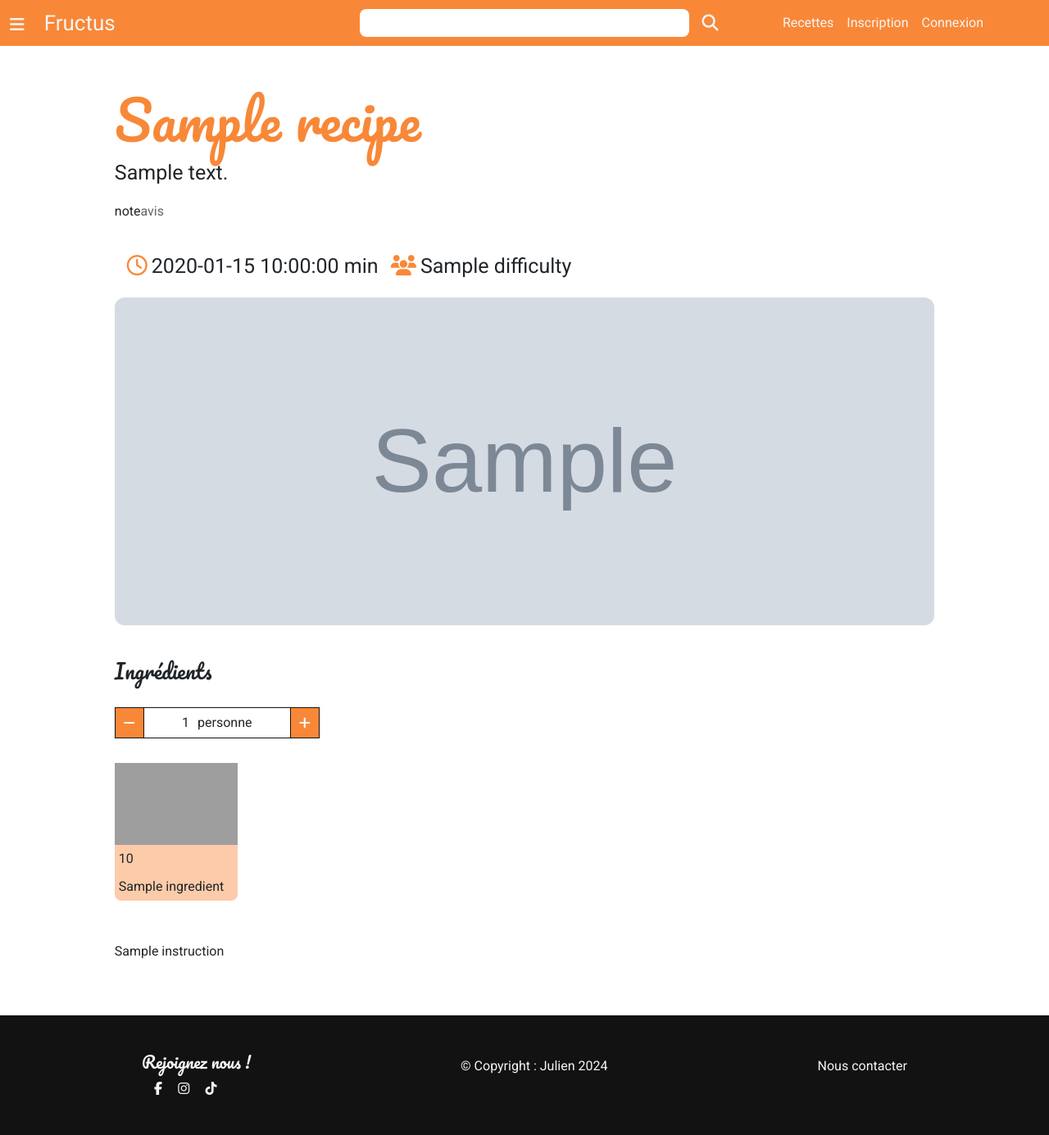
After one commit to DfrtJulien/fructus, a PHP site: template src/Views/recipe/showRecipe.view.php in a window 1280 px wide. The commit adds this page. Shown: the whole page at 82% size. Run offline with PHP 8.4, Linux system fonts and the light colour scheme; the template is opened without the code that fills it: most values are stand-ins (such as "Sample title", 1, 10 or a date in 2020); grey boxes marked "Sample" are stand-in pictures; some libraries are stand-ins or nearby versions; grey boxes are pictures that could not be loaded.

Commit message:
showing one recipe done

```diff
--- a/index.php
+++ b/index.php
@@ -22,6 +22,7 @@ $router->addRoute('/addRecipe', 'RecipeController', 'addRecipe');
 
 // voir toutes les recettes
 $router->addRoute('/recipes', 'RecipeController', 'showAllRecipes');
-
+// voir une recettes
+$router->addRoute('/recipe', 'RecipeController', 'showRecipe');
 
 $router->handleRequest();
--- a/public/style/style.css
+++ b/public/style/style.css
@@ -2,7 +2,7 @@
 
 :root {
 	--main-color: #F88838;
-	--white-clr: rgb(245, 245, 245);
+	--white-clr: rgb(248, 244, 244);
 	--black-clr: #121212;
 }
 
@@ -40,6 +40,10 @@ li {
 a {
 	text-decoration: none;
 	color: inherit;
+}
+
+img {
+	width: 100%;
 }
 
 /************************************************** NAVBAR  **********************************************/
@@ -402,11 +406,13 @@ a {
 	flex-direction: column;
 }
 
-.allRecipesContainer {
+.allRecipesContainer,
+.recipeContainer {
 	padding-top: 50px;
 	padding-bottom: 50px;
 	width: 93%;
 	margin: auto;
+	display: block;
 }
 
 .allRecipesContainer h3 {
@@ -444,6 +450,121 @@ a {
 	top: 5%;
 	right: 5%;
 	z-index: 2;
+}
+
+/****************************************************** RECIPE PAGE *********************************/
+
+.myRecipeTitle {
+	color: var(--main-color);
+	font-size: 35px;
+}
+
+.myRecipeDescription {
+	font-size: 20px;
+}
+
+.myRecipeNumberComment {
+	opacity: 0.7;
+}
+
+.myRecipeFlex,
+.myRecipeFlexContainer {
+	display: flex;
+	align-items: center;
+}
+
+.myRecipeFlexContainer {
+	justify-content: space-between;
+}
+
+.myRecipeFlex p {
+	margin: 0;
+	margin-top: 20px;
+	margin-bottom: 20px;
+	margin-left: 5px;
+	font-size: 20px;
+}
+
+.myRecipeIcon {
+	color: var(--main-color);
+}
+
+.myRecimeImgContainer {
+	height: 218px;
+	margin-bottom: 40px;
+}
+
+.myRecipeImg {
+	height: 100%;
+	border-radius: 12px;
+}
+
+.myRecipeIngredient h3 {
+	font-size: 25px;
+	margin-bottom: 30px;
+}
+
+.myRecipeNumberIngredientContainer {
+	display: flex;
+	align-items: center;
+	justify-content: center;
+	width: 250px;
+	border: 1px solid var(--black-clr);
+	margin-bottom: 30px;
+}
+
+.myRecipeNumberIngredientContainer p {
+	text-align: center;
+	margin: 0 5px;
+}
+
+.pContainer {
+	flex-grow: 1;
+	justify-content: center;
+	padding: 6px;
+	border-left: 1px solid var(--black-clr);
+	border-right: 1px solid var(--black-clr);
+}
+
+#plus,
+#minus {
+	padding: 10px;
+	background-color: var(--main-color);
+	color: white;
+	transition: all 0.5s ease;
+}
+
+#plus:hover,
+#minus:hover {
+	background-color: white;
+	color: var(--main-color);
+}
+
+.ingredientContainer {
+	display: flex;
+	justify-content: space-between;
+	margin-bottom: 50px;
+}
+
+.ingredient {
+	background-color: #f888386e;
+	border-radius: 8px;
+}
+
+.ingredientImg {
+	height: 100px;
+	width: 150px;
+	border-radius: 8px;
+}
+
+.ingredientImg img {
+	height: 100%;
+	width: 100%;
+}
+
+.ingredient p {
+	margin-bottom: 0;
+	padding: 5px;
 }
 
 /************************************** FOOTER *****************************/
@@ -545,6 +666,37 @@ a {
 
 	.imgRecipeContainer {
 		width: 299px;
+	}
+
+	/****************************************************** RECIPE PAGE *********************************/
+
+	.myRecipeTitle {
+		font-size: 65px;
+	}
+
+	.myRecipeDescription {
+		font-size: 25px;
+	}
+
+	.myRecipeFlexContainer {
+		justify-content: left;
+	}
+
+	.myRecipeFlex {
+		margin-left: 15px;
+	}
+
+	.myRecipeFlex p {
+		font-size: 25px;
+	}
+
+
+	.myRecipeIcon {
+		font-size: 25px;
+	}
+
+	.myRecimeImgContainer {
+		height: 350px;
 	}
 
 
@@ -735,6 +887,53 @@ a {
 		height: 500px;
 	}
 
+	.allRecipe {
+		width: 600px;
+	}
+
+
+	.imgRecipeContainer {
+		width: 100%;
+	}
+
+	.imgRecipeContainer img {
+		object-fit: cover;
+	}
+
+	/****************************************************** RECIPE PAGE *********************************/
+
+	.myRecipeTitle {
+		font-size: 65px;
+	}
+
+	.myRecipeDescription {
+		font-size: 25px;
+	}
+
+	.myRecipeFlexContainer {
+		justify-content: left;
+	}
+
+	.myRecipeFlex {
+		margin-left: 15px;
+	}
+
+	.myRecipeFlex p {
+		font-size: 25px;
+	}
+
+
+	.myRecipeIcon {
+		font-size: 25px;
+	}
+
+	.myRecimeImgContainer {
+		height: 400px;
+	}
+
+	.myRecimeImgContainer img {
+		object-fit: cover;
+	}
 
 
 	/************************************** FOOTER *****************************/
--- a/src/Views/recipe/showAllRecipes.view.php
+++ b/src/Views/recipe/showAllRecipes.view.php
@@ -14,6 +14,7 @@ require_once(__DIR__ . "/../partials/head.php");
 			foreach ($allRecipes as $recipe) {
 
 			?>
+				<a href="/recipe?id_recipe=<?= $recipe->getId() ?>">
 					<div class="allRecipe">
 						<div class="imgRecipeContainer">
 							<img src="/public/img/<?= $recipe->getImg() ?>" alt="<?= $recipe->getTitle() ?>" class="recipeImg">
@@ -22,6 +23,7 @@ require_once(__DIR__ . "/../partials/head.php");
 						<i class="fa-solid fa-heart likeIcon"></i>
 						<i class="fa-regular fa-heart likeIcon"></i>
 					</div>
+				</a>
 			<?php
 			}
 			?>
--- /dev/null
+++ b/src/Views/recipe/showRecipe.view.php
@@ -0,0 +1,65 @@
+<?php
+require_once(__DIR__ . "/../partials/headerOrange.php");
+?>
+<setction class="recipeContainer">
+	<div class="myRecipeInfo">
+		<h3 class="myRecipeTitle"><?= $myRecipe->getTitle() ?></h3>
+		<p class="myRecipeDescription"><?= $myRecipe->getDescription() ?></p>
+		<div class="d-flex">
+			<p>note</p>
+			<p class="myRecipeNumberComment">avis</p>
+		</div>
+		<div class="timeAndDificulty">
+			<div class="myRecipeFlexContainer">
+				<div class="myRecipeFlex">
+					<i class="fa-regular fa-clock myRecipeIcon"></i>
+					<p><?= $myRecipe->getTime() ?> min</p>
+				</div>
+				<div class="myRecipeFlex">
+					<i class="fa-solid fa-users myRecipeIcon"></i>
+					<p><?= $myRecipe->getDifficulty() ?></p>
+				</div>
+			</div>
+		</div>
+		<div class="myRecimeImgContainer">
+			<img src="/public/img/<?= $myRecipe->getImg() ?>" alt="<?= $myRecipe->getTitle() ?>" class="myRecipeImg">
+		</div>
+	</div>
+	<div class="myRecipeIngredient">
+		<h3>Ingrédients</h3>
+		<div class="myRecipeNumberIngredientContainer">
+			<i class="fa-solid fa-minus" id="minus"></i>
+			<div class="d-flex pContainer">
+				<p class="numberToEat" id="numberToEat">1</p>
+				<p>personne</p>
+			</div>
+			<i class="fa-solid fa-plus" id="plus"></i>
+		</div>
+		<div class="ingredientContainer">
+			<?php
+			if ($myIngredient) {
+
+
+				foreach ($myIngredient as $ingredient) {
+			?>
+					<div class="ingredient">
+						<div class="ingredientImg">
+							<img src="/public/img/<?= $ingredient->getIngredient_name() ?>.jpg" alt="<?= $ingredient->getIngredient_name() ?>">
+						</div>
+						<p class="test"><?= $ingredient->getIngredient_quantity() ?></p>
+						<p><?= $ingredient->getIngredient_name() ?></p>
+					</div>
+			<?php
+				}
+			}
+			?>
+		</div>
+	</div>
+	<div class="myRecipeInstruction">
+		<p><?= $myRecipe->getInstruction() ?></p>
+	</div>
+</setction>
+
+<?php
+
+require_once(__DIR__ . "/../partials/footer.php");
```
Also changed, not shown: src/Controllers/RecipeController.php (+22 -6 lines), src/Models/Recipe.php (+43 -0 lines), src/Views/recipe/addRecipe.view.php (+7 -7 lines), public/img/fondant-au-chocolat.jpg, public/img/lait.jpg (renamed from public/img/milk.jpg), public/img/oeuf.jpg (renamed from public/img/eggs.jpg), public/img/sucre.jpg (renamed from public/img/sugar.jpg). Lines whose indentation alone changed are shown as unchanged.
